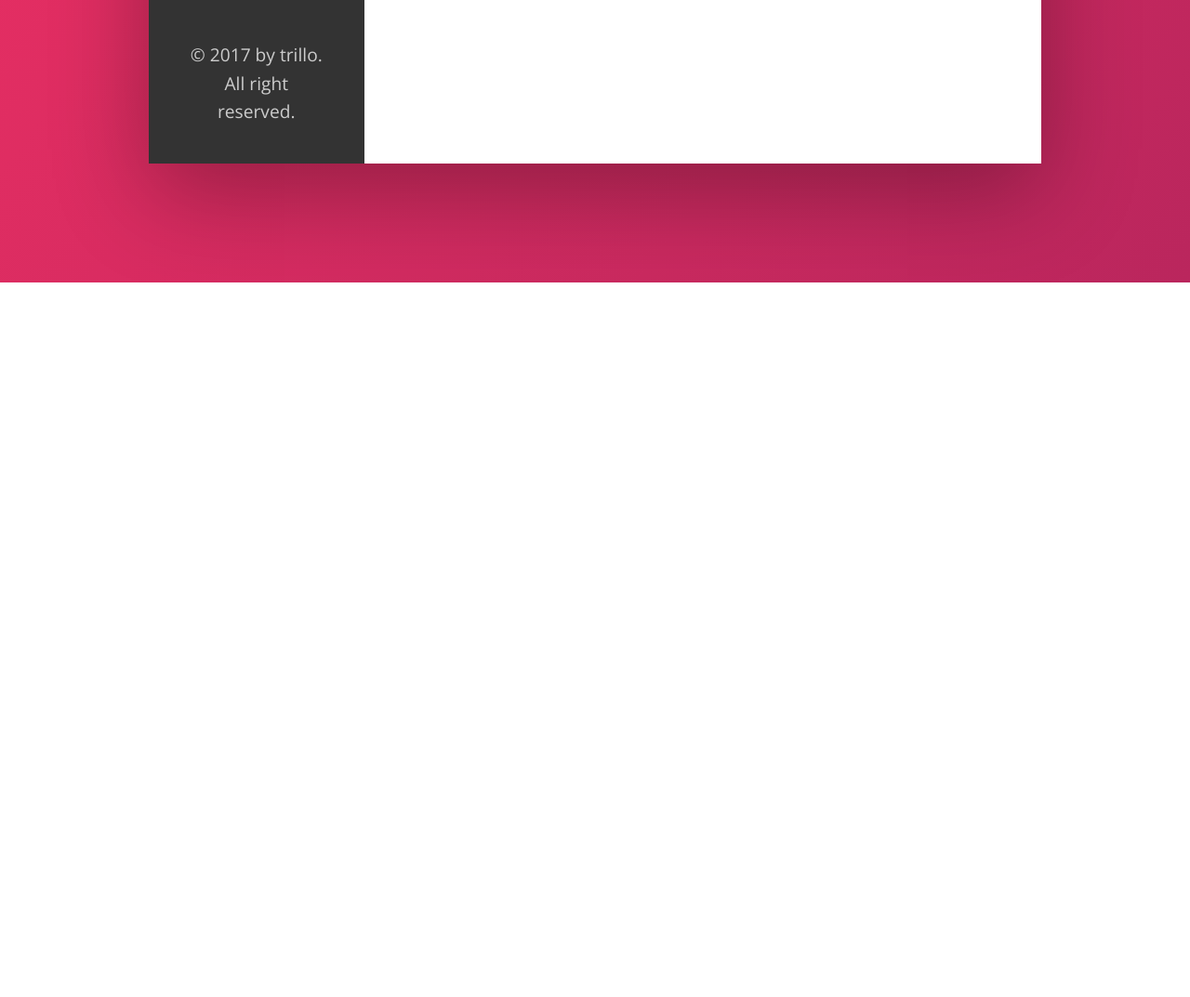
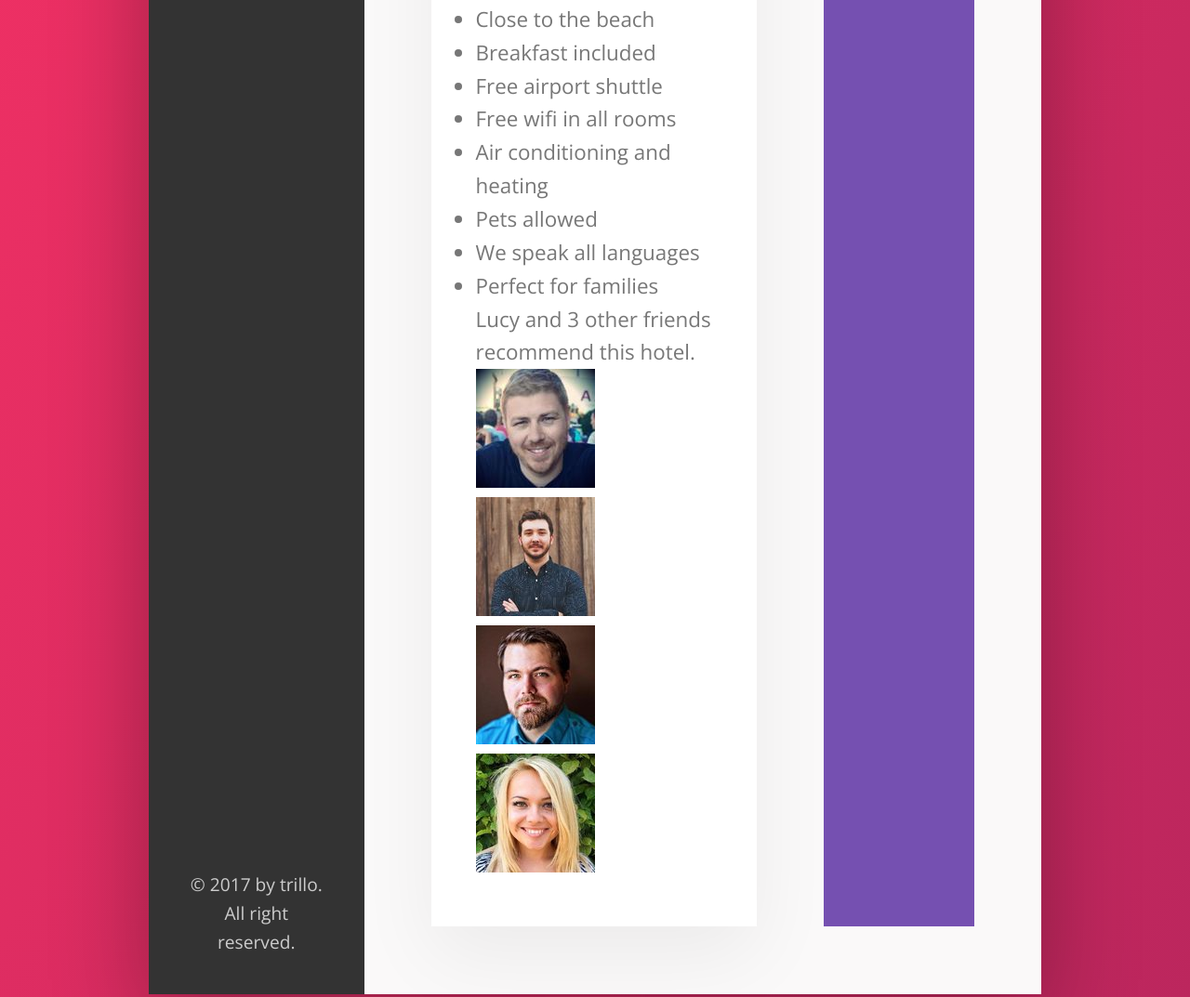
Before and after one commit to Sabrae/Trillo_CSS_Training, a website: page index.html in a window 1280 px wide. Shown: the part 1344-2417 px from the top of the page at 93% size. Before the commit the page ends 1648 px from the top, so only its background shows below. Drawn offline with nearby package versions, Linux system fonts and the light colour scheme; files that its build step writes are made by us from their sources.

Commit message:
add description section

```diff
--- a/index.html
+++ b/index.html
@@ -132,8 +132,46 @@
                             <div class="overview__rating-average">8.6</div>
                             <div class="overview__rating-count">429 votes</div>
                         </div>
+                    </div>
 
+                    <div class="detail">
+                        <div class="description">
+                            <p class="paragraph">
+                                Lorem ipsum dolor sit amet, consectetur adipisicing elit. Animi nisi dignissimos debitis ratione sapiente saepe.
+                                Accusantium cumque, quas, ut corporis incidunt deserunt quae architecto voluptate.
+                            </p>
+                            <p class="paragraph">
+                                Accusantium cumque, quas, ut corporis incidunt deserunt quae architecto voluptate delectus, inventore iure aliquid
+                                aliquam.
+                            </p>
+                            <ul class="list">
+                                <li class="list__item">Close to the beach</li>
+                                <li class="list__item">Breakfast included</li>
+                                <li class="list__item">Free airport shuttle</li>
+                                <li class="list__item">Free wifi in all rooms</li>
+                                <li class="list__item">Air conditioning and heating</li>
+                                <li class="list__item">Pets allowed</li>
+                                <li class="list__item">We speak all languages</li>
+                                <li class="list__item">Perfect for families</li>
+                            </ul>
+                            <div class="recommend">
+                                <p class="recommend__count">
+                                    Lucy and 3 other friends recommend this hotel.
+                                </p>
+                                <div class="recommend__friends">
+                                    <img src="img/user-3.jpg" alt="Friend 1" class="recommend__photo">
+                                    <img src="img/user-4.jpg" alt="Friend 2" class="recommend__photo">
+                                    <img src="img/user-5.jpg" alt="Friend 3" class="recommend__photo">
+                                    <img src="img/user-6.jpg" alt="Friend 4" class="recommend__photo">
+                                </div>
+                            </div>
+                        </div>
+
+                        <div class="user-reviews">
+                            user-reviews
+                        </div>
                     </div>
+
 
                 </main>
             </div>
--- a/sass/_base.scss
+++ b/sass/_base.scss
@@ -13,6 +13,9 @@
   --color-gray-dark-3: #999;
 
   --shadow-dark: 0 2rem 6rem rgba(0, 0, 0, 0.3);
+  --shadow-light: 0 2rem 5rem rgba(0, 0, 0, 0.06);
+
+  --line: 1px solid var(--color-gray-light-2);
 }
 
 * {
--- a/sass/_components.scss
+++ b/sass/_components.scss
@@ -205,7 +205,7 @@
 .overview {
   display: flex;
   align-items: center;
-  border-bottom: 1px solid var(--color-gray-light-2);
+  border-bottom: var(--line);
 
   &__heading {
     font-size: 2.25rem;
--- a/sass/_layout.scss
+++ b/sass/_layout.scss
@@ -11,7 +11,7 @@
   font-size: 1.4rem;
   height: 7rem;
   background-color: #fff;
-  border-bottom: 1px solid var(--color-gray-light-2);
+  border-bottom: var(--line);
 
   display: flex;
   justify-content: space-between;
@@ -35,6 +35,26 @@
 .hotel-view {
   background-color:#fff;
 
-  height: 80rem;
   flex: 1;
 }
+
+.detail {
+  display: flex;
+  padding: 4.5rem;
+  background-color: var(--color-gray-light-1);
+  border-bottom: var(--line);
+}
+
+.description {
+  font-size: 1.4rem;
+  background-color: #fff;
+  box-shadow: var(--shadow-light);
+  padding: 3rem;
+  flex: 0 0 60%;
+  margin-right: 4.5rem;
+}
+
+.user-reviews {
+  background-color: rgb(117, 80, 177);
+  flex: 1;
+}
```
